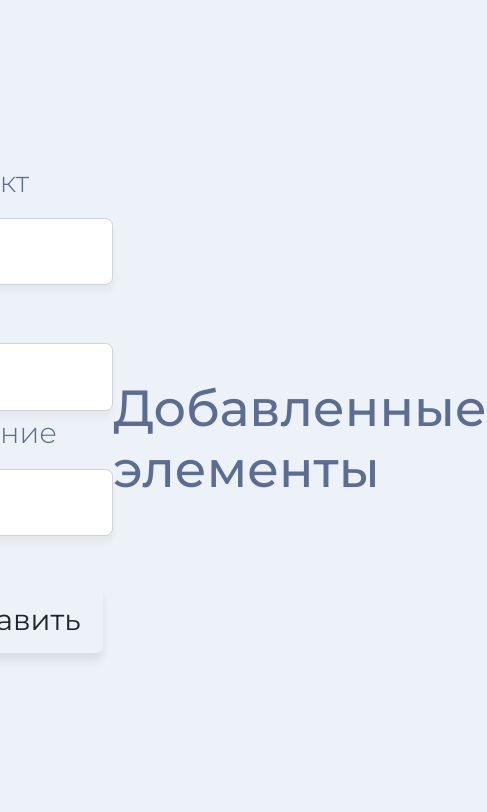
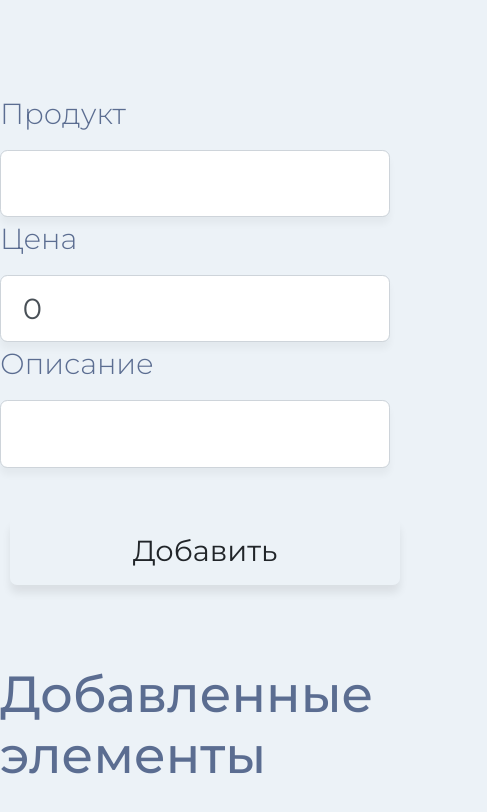
Before and after one commit to peacesells/angular-ver-2, an Angular app in the folder my-app/: page / in a window 390 px wide. Shown: the top 812 px of the page, 487 px wide, since content can reach past the window. Built offline with nearby package versions, Linux system fonts and the light colour scheme.

Commit message:
адаптация (медиа-запросы)

```diff
--- a/my-app/src/styles.scss
+++ b/my-app/src/styles.scss
@@ -59,3 +59,16 @@ input:focus {
     max-width: 980px;
     justify-content: center;
 }
+
+@media screen and (max-width: 674px) {
+    .content {
+        flex-direction: column;
+        align-items: center;
+        .feedback-form {
+            padding-left: 0;
+        }
+    }
+    button {
+        width: 100%;
+    }
+}
```
